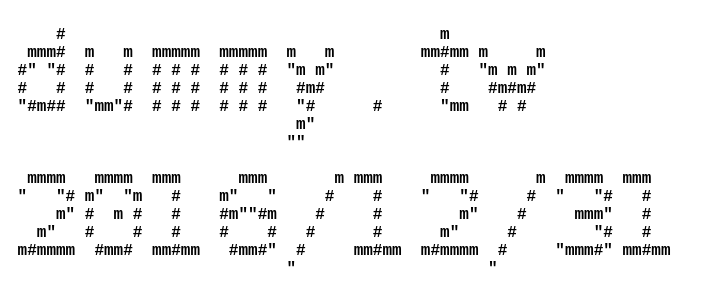
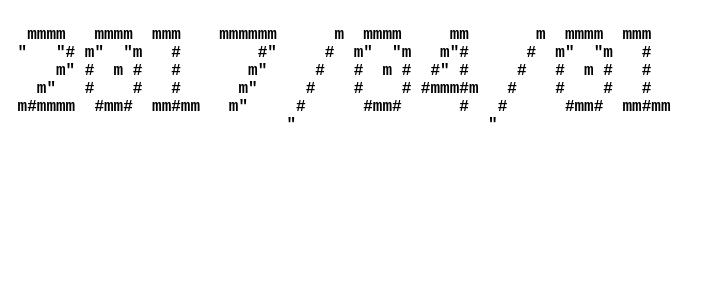
Before and after one commit to dreamerc/dreamerc.github.io, a plain HTML site: page index.html in a window 1280 px wide. Shown: the whole page, without its empty margins (0-715 px from the left). Drawn offline with Linux system fonts and the light colour scheme.

Commit message:
modified:   index.html

```diff
--- a/index.html
+++ b/index.html
@@ -1,22 +1,15 @@
 <!DOCTYPE html PUBLIC "-//W3C//DTD XHTML 1.0 Strict//EN"
    "http://www.w3.org/TR/xhtml1/DTD/xhtml1-strict.dtd">
 <html xmlns="http://www.w3.org/1999/xhtml" lang="en" xml:lang="en"><head>
+<title>Generated by libcaca 0.99.beta19</title>
 </head><body>
 <div style="font-family: monospace, fixed; font-weight: bold;">
-<span style="">&#160;&#160;&#160;&#160;&#160;&#160;&#160;&#160;&#160;&#160;&#160;&#160;&#160;&#160;&#160;&#160;&#160;&#160;&#160;&#160;&#160;&#160;&#160;&#160;&#160;&#160;&#160;&#160;&#160;&#160;&#160;&#160;&#160;&#160;&#160;&#160;&#160;&#160;&#160;&#160;&#160;&#160;&#160;&#160;&#160;&#160;&#160;&#160;&#160;&#160;&#160;&#160;&#160;&#160;&#160;&#160;&#160;&#160;&#160;&#160;&#160;&#160;&#160;</span><br />
-<span style="">&#160;&#160;&#160;&#160;&#160;#&#160;&#160;&#160;&#160;&#160;&#160;&#160;&#160;&#160;&#160;&#160;&#160;&#160;&#160;&#160;&#160;&#160;&#160;&#160;&#160;&#160;&#160;&#160;&#160;&#160;&#160;&#160;&#160;&#160;&#160;&#160;&#160;&#160;&#160;&#160;&#160;&#160;&#160;&#160;m&#160;&#160;&#160;&#160;&#160;&#160;&#160;&#160;&#160;&#160;&#160;&#160;&#160;&#160;&#160;&#160;&#160;</span><br />
-<span style="">&#160;&#160;mmm#&#160;&#160;m&#160;&#160;&#160;m&#160;&#160;mmmmm&#160;&#160;mmmmm&#160;&#160;m&#160;&#160;&#160;m&#160;&#160;&#160;&#160;&#160;&#160;&#160;&#160;&#160;mm#mm&#160;m&#160;&#160;&#160;&#160;&#160;m&#160;&#160;&#160;&#160;&#160;&#160;&#160;</span><br />
-<span style="">&#160;#&quot;&#160;&quot;#&#160;&#160;#&#160;&#160;&#160;#&#160;&#160;#&#160;#&#160;#&#160;&#160;#&#160;#&#160;#&#160;&#160;&quot;m&#160;m&quot;&#160;&#160;&#160;&#160;&#160;&#160;&#160;&#160;&#160;&#160;&#160;#&#160;&#160;&#160;&quot;m&#160;m&#160;m&quot;&#160;&#160;&#160;&#160;&#160;&#160;&#160;</span><br />
-<span style="">&#160;#&#160;&#160;&#160;#&#160;&#160;#&#160;&#160;&#160;#&#160;&#160;#&#160;#&#160;#&#160;&#160;#&#160;#&#160;#&#160;&#160;&#160;#m#&#160;&#160;&#160;&#160;&#160;&#160;&#160;&#160;&#160;&#160;&#160;&#160;#&#160;&#160;&#160;&#160;#m#m#&#160;&#160;&#160;&#160;&#160;&#160;&#160;&#160;</span><br />
-<span style="">&#160;&quot;#m##&#160;&#160;&quot;mm&quot;#&#160;&#160;#&#160;#&#160;#&#160;&#160;#&#160;#&#160;#&#160;&#160;&#160;&quot;#&#160;&#160;&#160;&#160;&#160;&#160;#&#160;&#160;&#160;&#160;&#160;&#160;&quot;mm&#160;&#160;&#160;#&#160;#&#160;&#160;&#160;&#160;&#160;&#160;&#160;&#160;&#160;</span><br />
-<span style="">&#160;&#160;&#160;&#160;&#160;&#160;&#160;&#160;&#160;&#160;&#160;&#160;&#160;&#160;&#160;&#160;&#160;&#160;&#160;&#160;&#160;&#160;&#160;&#160;&#160;&#160;&#160;&#160;&#160;&#160;m&quot;&#160;&#160;&#160;&#160;&#160;&#160;&#160;&#160;&#160;&#160;&#160;&#160;&#160;&#160;&#160;&#160;&#160;&#160;&#160;&#160;&#160;&#160;&#160;&#160;&#160;&#160;&#160;&#160;&#160;&#160;&#160;</span><br />
-<span style="">&#160;&#160;&#160;&#160;&#160;&#160;&#160;&#160;&#160;&#160;&#160;&#160;&#160;&#160;&#160;&#160;&#160;&#160;&#160;&#160;&#160;&#160;&#160;&#160;&#160;&#160;&#160;&#160;&#160;&quot;&quot;&#160;&#160;&#160;&#160;&#160;&#160;&#160;&#160;&#160;&#160;&#160;&#160;&#160;&#160;&#160;&#160;&#160;&#160;&#160;&#160;&#160;&#160;&#160;&#160;&#160;&#160;&#160;&#160;&#160;&#160;&#160;&#160;</span><br />
 <span style="">&#160;&#160;&#160;&#160;&#160;&#160;&#160;&#160;&#160;&#160;&#160;&#160;&#160;&#160;&#160;&#160;&#160;&#160;&#160;&#160;&#160;&#160;&#160;&#160;&#160;&#160;&#160;&#160;&#160;&#160;&#160;&#160;&#160;&#160;&#160;&#160;&#160;&#160;&#160;&#160;&#160;&#160;&#160;&#160;&#160;&#160;&#160;&#160;&#160;&#160;&#160;&#160;&#160;&#160;&#160;&#160;&#160;&#160;&#160;&#160;&#160;&#160;&#160;&#160;&#160;&#160;&#160;&#160;&#160;&#160;&#160;&#160;&#160;&#160;&#160;&#160;&#160;</span><br />
-<span style="">&#160;&#160;mmmm&#160;&#160;&#160;mmmm&#160;&#160;mmm&#160;&#160;&#160;&#160;&#160;&#160;mmm&#160;&#160;&#160;&#160;&#160;&#160;&#160;m&#160;mmm&#160;&#160;&#160;&#160;&#160;mmmm&#160;&#160;&#160;&#160;&#160;&#160;&#160;m&#160;&#160;mmmm&#160;&#160;mmm&#160;&#160;&#160;&#160;&#160;&#160;&#160;&#160;&#160;&#160;</span><br />
-<span style="">&#160;&quot;&#160;&#160;&#160;&quot;#&#160;m&quot;&#160;&#160;&quot;m&#160;&#160;&#160;#&#160;&#160;&#160;&#160;m&quot;&#160;&#160;&#160;&quot;&#160;&#160;&#160;&#160;&#160;#&#160;&#160;&#160;&#160;#&#160;&#160;&#160;&#160;&quot;&#160;&#160;&#160;&quot;#&#160;&#160;&#160;&#160;&#160;#&#160;&#160;&quot;&#160;&#160;&#160;&quot;#&#160;&#160;&#160;#&#160;&#160;&#160;&#160;&#160;&#160;&#160;&#160;&#160;&#160;</span><br />
-<span style="">&#160;&#160;&#160;&#160;&#160;m&quot;&#160;#&#160;&#160;m&#160;#&#160;&#160;&#160;#&#160;&#160;&#160;&#160;#m&quot;&quot;#m&#160;&#160;&#160;&#160;#&#160;&#160;&#160;&#160;&#160;#&#160;&#160;&#160;&#160;&#160;&#160;&#160;&#160;m&quot;&#160;&#160;&#160;&#160;#&#160;&#160;&#160;&#160;&#160;mmm&quot;&#160;&#160;&#160;#&#160;&#160;&#160;&#160;&#160;&#160;&#160;&#160;&#160;&#160;</span><br />
-<span style="">&#160;&#160;&#160;m&quot;&#160;&#160;&#160;#&#160;&#160;&#160;&#160;#&#160;&#160;&#160;#&#160;&#160;&#160;&#160;#&#160;&#160;&#160;&#160;#&#160;&#160;&#160;#&#160;&#160;&#160;&#160;&#160;&#160;#&#160;&#160;&#160;&#160;&#160;&#160;m&quot;&#160;&#160;&#160;&#160;&#160;#&#160;&#160;&#160;&#160;&#160;&#160;&#160;&#160;&quot;#&#160;&#160;&#160;#&#160;&#160;&#160;&#160;&#160;&#160;&#160;&#160;&#160;&#160;</span><br />
-<span style="">&#160;m#mmmm&#160;&#160;#mm#&#160;&#160;mm#mm&#160;&#160;&#160;#mm#&quot;&#160;&#160;#&#160;&#160;&#160;&#160;&#160;mm#mm&#160;&#160;m#mmmm&#160;&#160;#&#160;&#160;&#160;&#160;&#160;&quot;mmm#&quot;&#160;mm#mm&#160;&#160;&#160;&#160;&#160;&#160;&#160;&#160;</span><br />
+<span style="">&#160;&#160;mmmm&#160;&#160;&#160;mmmm&#160;&#160;mmm&#160;&#160;&#160;&#160;mmmmmm&#160;&#160;&#160;&#160;&#160;&#160;m&#160;&#160;mmmm&#160;&#160;&#160;&#160;&#160;mm&#160;&#160;&#160;&#160;&#160;&#160;&#160;m&#160;&#160;mmmm&#160;&#160;mmm&#160;&#160;&#160;&#160;&#160;&#160;&#160;&#160;&#160;&#160;</span><br />
+<span style="">&#160;&quot;&#160;&#160;&#160;&quot;#&#160;m&quot;&#160;&#160;&quot;m&#160;&#160;&#160;#&#160;&#160;&#160;&#160;&#160;&#160;&#160;&#160;#&quot;&#160;&#160;&#160;&#160;&#160;#&#160;&#160;m&quot;&#160;&#160;&quot;m&#160;&#160;&#160;m&quot;#&#160;&#160;&#160;&#160;&#160;&#160;#&#160;&#160;m&quot;&#160;&#160;&quot;m&#160;&#160;&#160;#&#160;&#160;&#160;&#160;&#160;&#160;&#160;&#160;&#160;&#160;</span><br />
+<span style="">&#160;&#160;&#160;&#160;&#160;m&quot;&#160;#&#160;&#160;m&#160;#&#160;&#160;&#160;#&#160;&#160;&#160;&#160;&#160;&#160;&#160;m&quot;&#160;&#160;&#160;&#160;&#160;#&#160;&#160;&#160;#&#160;&#160;m&#160;#&#160;&#160;#&quot;&#160;#&#160;&#160;&#160;&#160;&#160;#&#160;&#160;&#160;#&#160;&#160;m&#160;#&#160;&#160;&#160;#&#160;&#160;&#160;&#160;&#160;&#160;&#160;&#160;&#160;&#160;</span><br />
+<span style="">&#160;&#160;&#160;m&quot;&#160;&#160;&#160;#&#160;&#160;&#160;&#160;#&#160;&#160;&#160;#&#160;&#160;&#160;&#160;&#160;&#160;m&quot;&#160;&#160;&#160;&#160;&#160;#&#160;&#160;&#160;&#160;#&#160;&#160;&#160;&#160;#&#160;#mmm#m&#160;&#160;&#160;#&#160;&#160;&#160;&#160;#&#160;&#160;&#160;&#160;#&#160;&#160;&#160;#&#160;&#160;&#160;&#160;&#160;&#160;&#160;&#160;&#160;&#160;</span><br />
+<span style="">&#160;m#mmmm&#160;&#160;#mm#&#160;&#160;mm#mm&#160;&#160;&#160;m&quot;&#160;&#160;&#160;&#160;&#160;#&#160;&#160;&#160;&#160;&#160;&#160;#mm#&#160;&#160;&#160;&#160;&#160;&#160;#&#160;&#160;&#160;#&#160;&#160;&#160;&#160;&#160;&#160;#mm#&#160;&#160;mm#mm&#160;&#160;&#160;&#160;&#160;&#160;&#160;&#160;</span><br />
 <span style="">&#160;&#160;&#160;&#160;&#160;&#160;&#160;&#160;&#160;&#160;&#160;&#160;&#160;&#160;&#160;&#160;&#160;&#160;&#160;&#160;&#160;&#160;&#160;&#160;&#160;&#160;&#160;&#160;&#160;&quot;&#160;&#160;&#160;&#160;&#160;&#160;&#160;&#160;&#160;&#160;&#160;&#160;&#160;&#160;&#160;&#160;&#160;&#160;&#160;&#160;&quot;&#160;&#160;&#160;&#160;&#160;&#160;&#160;&#160;&#160;&#160;&#160;&#160;&#160;&#160;&#160;&#160;&#160;&#160;&#160;&#160;&#160;&#160;&#160;&#160;&#160;&#160;</span><br />
 <span style="">&#160;&#160;&#160;&#160;&#160;&#160;&#160;&#160;&#160;&#160;&#160;&#160;&#160;&#160;&#160;&#160;&#160;&#160;&#160;&#160;&#160;&#160;&#160;&#160;&#160;&#160;&#160;&#160;&#160;&#160;&#160;&#160;&#160;&#160;&#160;&#160;&#160;&#160;&#160;&#160;&#160;&#160;&#160;&#160;&#160;&#160;&#160;&#160;&#160;&#160;&#160;&#160;&#160;&#160;&#160;&#160;&#160;&#160;&#160;&#160;&#160;&#160;&#160;&#160;&#160;&#160;&#160;&#160;&#160;&#160;&#160;&#160;&#160;&#160;&#160;&#160;&#160;</span><br />
 </div></body></html>
```
